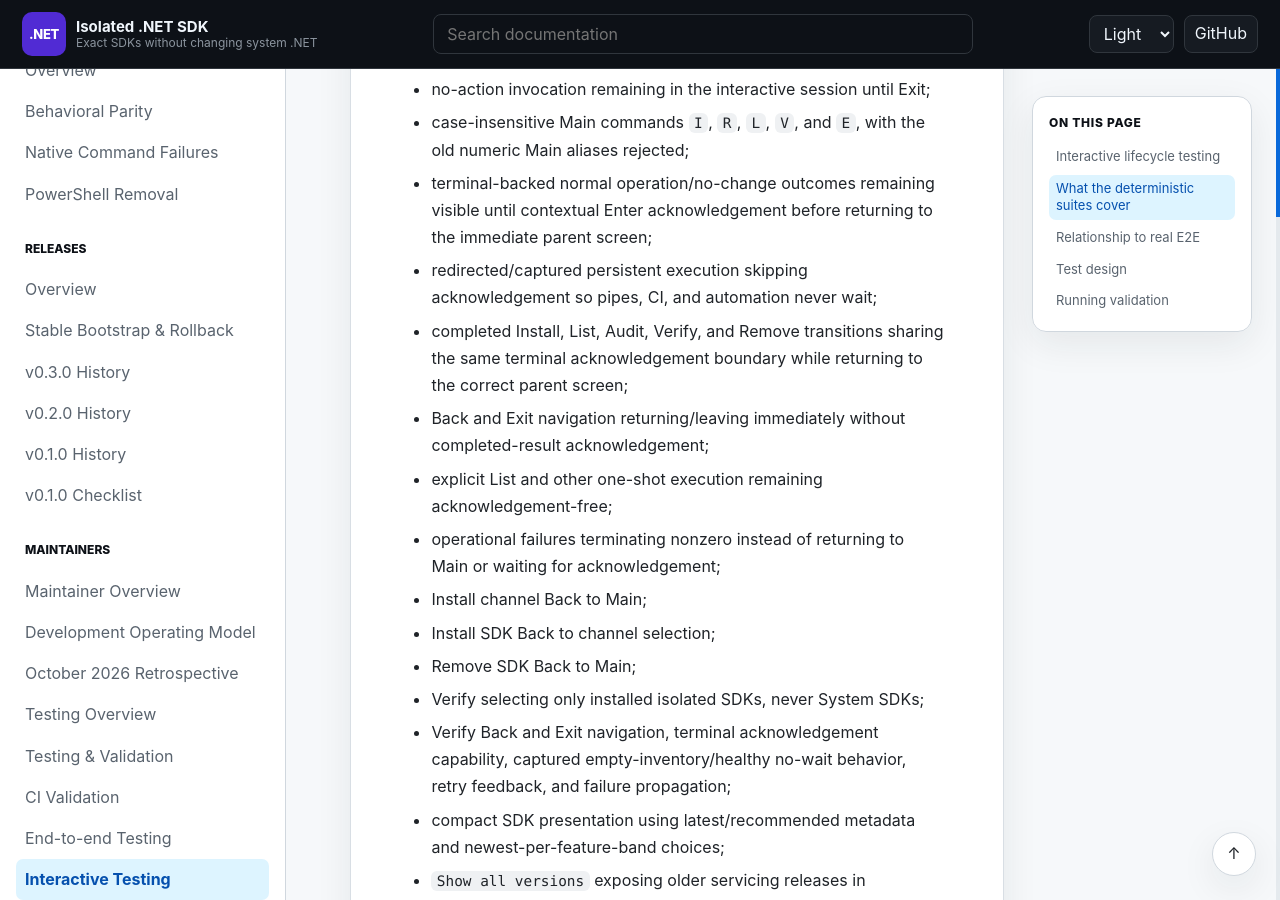
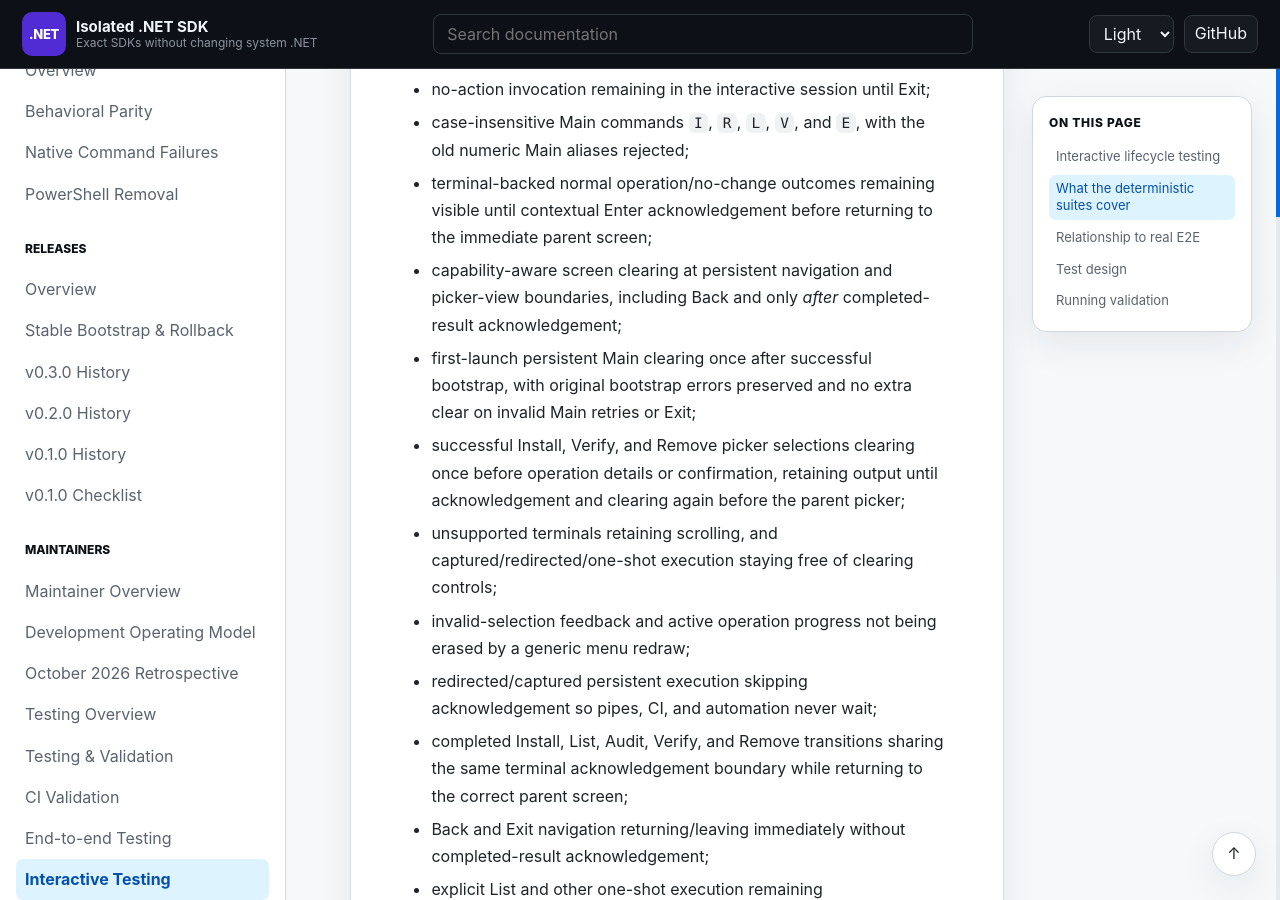
Before and after one commit to infoconex/isolated-dotnet-sdk, a Jekyll site: the page built from docs/maintainers/testing/interactive-testing.md, in a window 1280 px wide and 900 px high, scrolled down 582 px. Built offline with Jekyll 4.4.1, drawn with Linux system fonts in a browser that asks for light colours; our own code applies the rules of GitHub Pages for plain Markdown files.

Commit message:
feat: add capability-aware interactive screen clearing (#163)
Closes #154

Clear initial Main, nested navigation and selected SDK operation views only on capable interactive terminals. Preserve operation output, result acknowledgement, graceful fallback, and cross-platform test coverage.

```diff
--- a/docs/maintainers/testing/interactive-testing.md
+++ b/docs/maintainers/testing/interactive-testing.md
@@ -9,6 +9,11 @@
 - no-action invocation remaining in the interactive session until Exit;
 - case-insensitive Main commands `I`, `R`, `L`, `V`, and `E`, with the old numeric Main aliases rejected;
 - terminal-backed normal operation/no-change outcomes remaining visible until contextual Enter acknowledgement before returning to the immediate parent screen;
+- capability-aware screen clearing at persistent navigation and picker-view boundaries, including Back and only *after* completed-result acknowledgement;
+- first-launch persistent Main clearing once after successful bootstrap, with original bootstrap errors preserved and no extra clear on invalid Main retries or Exit;
+- successful Install, Verify, and Remove picker selections clearing once before operation details or confirmation, retaining output until acknowledgement and clearing again before the parent picker;
+- unsupported terminals retaining scrolling, and captured/redirected/one-shot execution staying free of clearing controls;
+- invalid-selection feedback and active operation progress not being erased by a generic menu redraw;
 - redirected/captured persistent execution skipping acknowledgement so pipes, CI, and automation never wait;
 - completed Install, List, Audit, Verify, and Remove transitions sharing the same terminal acknowledgement boundary while returning to the correct parent screen;
 - Back and Exit navigation returning/leaving immediately without completed-result acknowledgement;
```
Also changed, not shown: docs/commands/interactive.md (+4 -0 lines), 5 other files.
